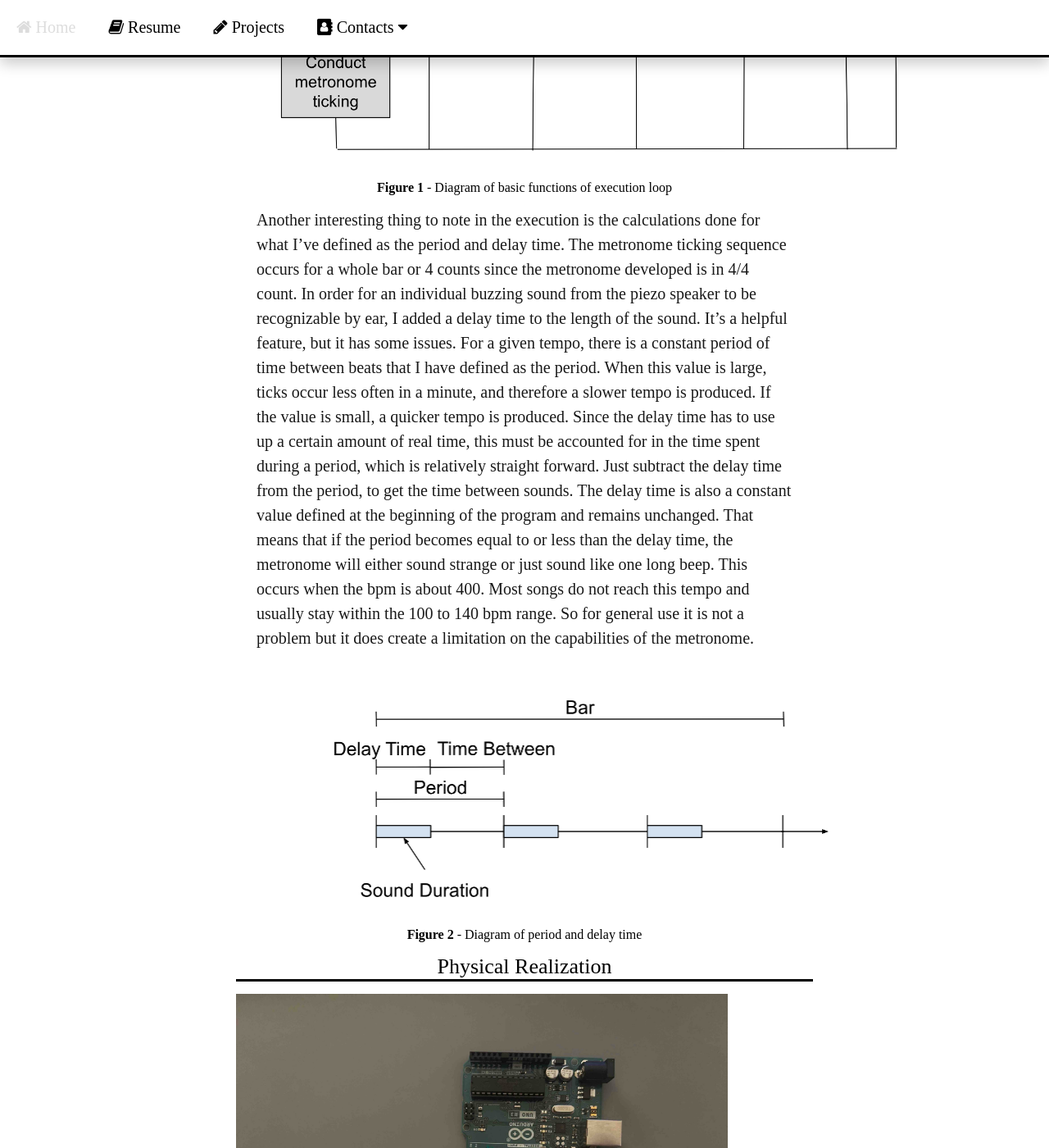
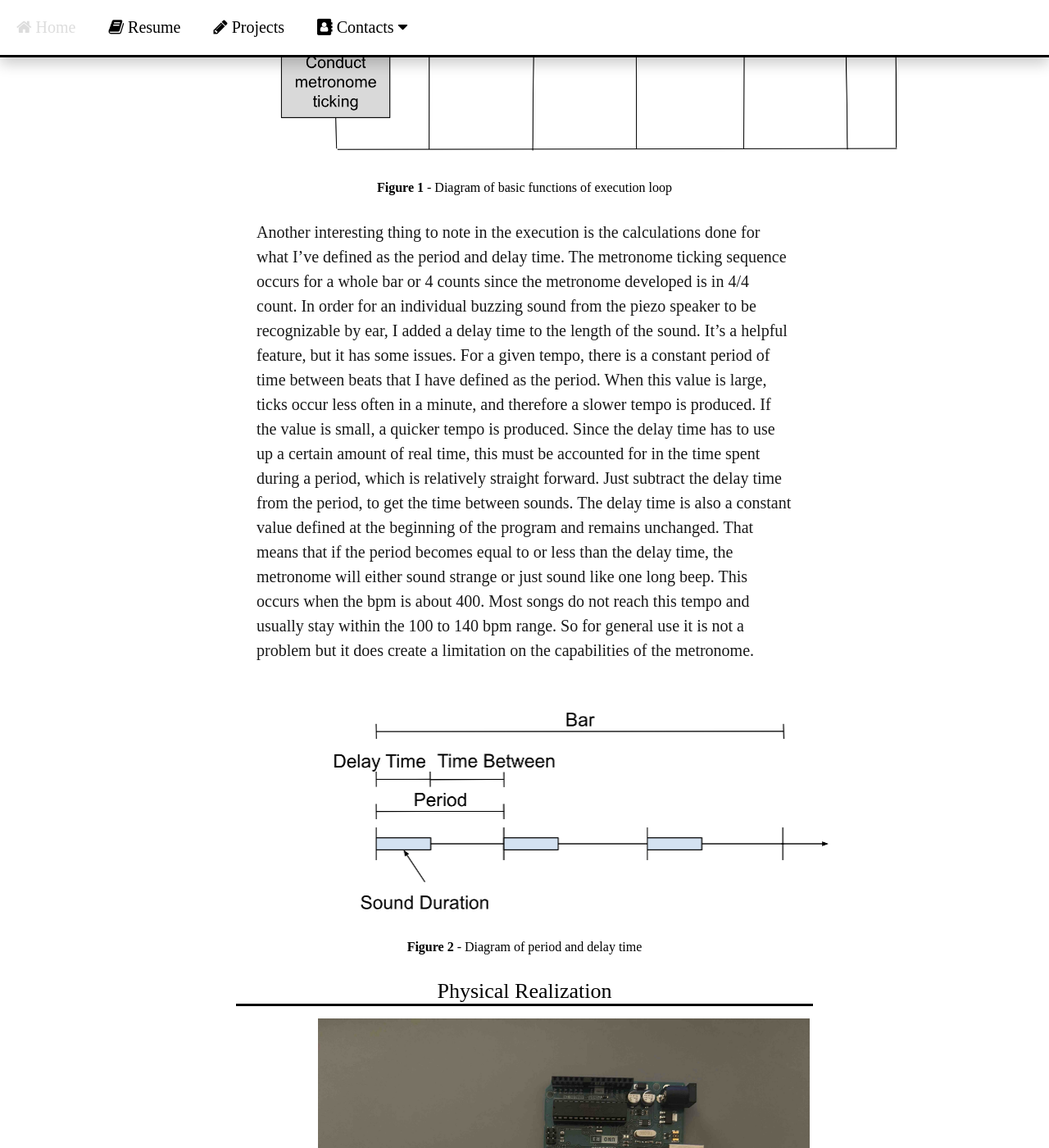
Before and after one commit to JacobHodgins/hodginsjacob, a Jekyll site: the page built from _posts/2023-07-13-digital-metronome.md, in a window 1280 px wide and 1400 px high, scrolled down 1823 px. Shown: the whole window at 82% size. Built offline with Jekyll 4.4.1, drawn with Linux system fonts in a browser that asks for light colours.

Commit message:
Update main.css

```diff
--- a/css/main.css
+++ b/css/main.css
@@ -186,11 +186,12 @@ nav.navbar a:active {
 .figure-name {
   text-align: center;
   font-size: 16px;
-  margin-bottom: 15px;
+  margin-bottom: 30px;
 }
 
 .post-image {
   text-align: center;
+  margin-left: 100px;
 }
 /* --------------------------------POSTS-------------------------------- */
 /* --------------------------------FOOTER-------------------------------- */
```
